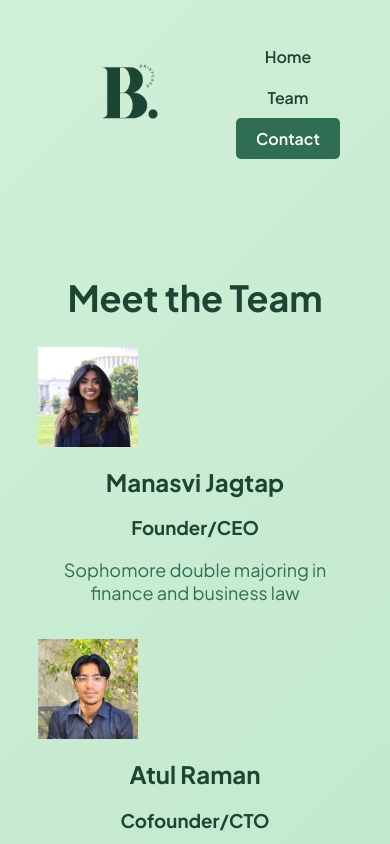
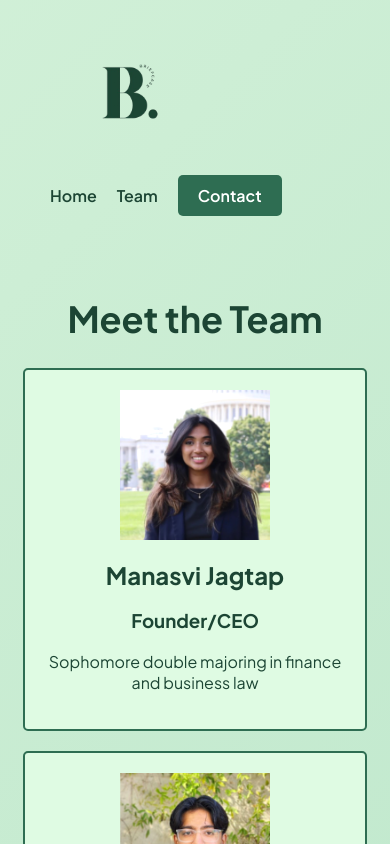
Before and after one commit to atul-raman/briefcase-site, a React (Create React App) app: page /team in a window 390 px wide. Shown: the top 844 px of the page. Built offline with nearby package versions, Linux system fonts and the light colour scheme.

Commit message:
Updated to make mobile responsive

```diff
--- a/src/components/Home.css
+++ b/src/components/Home.css
@@ -29,10 +29,12 @@
   color: #1b4332;
 }
 
-.hero-content p {
+/* Fixed container for typewriter text to avoid layout shift */
+.typewriter-container {
   font-size: 18px;
   margin-bottom: 35px;
   color: #2d6a4f;
+  min-height: 80px; /* Adjust based on your expected text height */
 }
 
 .email-form {
@@ -93,16 +95,13 @@
     max-width: 90%;
   }
 
+  /* On mobile, keep the email form in one row with equal widths */
   .email-form {
-    flex-direction: column;
+    flex-direction: row;
   }
 
   .email-form input[type="email"],
   .email-form button {
-    width: 100%;
-  }
-
-  .email-form input[type="email"] {
-    margin-bottom: 10px;
+    width: 50%;
   }
 }
--- a/src/components/Home.js
+++ b/src/components/Home.js
@@ -19,7 +19,8 @@ const Home = () => {
       <section className="hero">
         <div className="hero-content">
           <h1>Connecting Lawyers and Clients Seamlessly.</h1>
-          <p>
+          {/* Wrap the typewriter text in a container with fixed height */}
+          <div className="typewriter-container">
             <Typewriter
               words={[
                 'Find trusted legal professionals or new clients in one easy-to-use platform designed to streamline your experience.'
@@ -31,7 +32,7 @@ const Home = () => {
               deleteSpeed={50}
               delaySpeed={1000}
             />
-          </p>
+          </div>
           <form className="email-form" onSubmit={handleSubmit}>
             <input
               type="email"
--- a/src/components/Navbar.css
+++ b/src/components/Navbar.css
@@ -8,7 +8,6 @@ header {
   justify-content: space-between;
   align-items: center;
   padding: 10px 50px;
-  flex-wrap: wrap;
 }
 
 .logo img {
@@ -53,6 +52,7 @@ nav ul li a:hover {
   transform: translateY(-3px);
 }
 
+/* Adjustments for mobile view while keeping horizontal layout */
 @media (max-width: 768px) {
   header {
     padding: 10px 20px;
@@ -61,7 +61,7 @@ nav ul li a:hover {
     max-width: 120px;
   }
   nav ul {
-    flex-direction: column;
+    flex-direction: row; /* Keep items in one line */
     gap: 10px;
   }
 }
--- a/src/components/Team.css
+++ b/src/components/Team.css
@@ -1,12 +1,66 @@
+.hero {
+  display: flex;
+  flex-direction: column;
+  align-items: center;
+  text-align: center;
+  padding: 50px 20px;
+  gap: 30px;
+}
+
+.hero-content {
+  max-width: 800px;
+  animation: fadeIn 1s ease-out forwards;
+  opacity: 0;
+  transform: translateY(20px);
+}
+
+@keyframes fadeIn {
+  to {
+    opacity: 1;
+    transform: translateY(0);
+  }
+}
+
+.hero-content h1 {
+  font-size: 48px;
+  margin-bottom: 25px;
+  font-weight: 700;
+  color: #1b4332;
+}
+
+.team-members {
+  display: flex;
+  justify-content: space-around;
+  gap: 20px;
+  flex-wrap: wrap;
+}
+
+.team-member {
+  background-color: #d8f3dc;
+  border: 2px solid #2d6a4f;
+  border-radius: 5px;
+  padding: 20px;
+  width: 300px;
+  text-align: center;
+}
+
 .team-photo {
   display: block;
-  max-width: 150px;
-  margin-bottom: 10px;
+  max-width: 200px;  /* Increased image size */
+  width: 100%;
+  margin: 0 auto 10px;
 }
 
-/* Responsive style for team photos */
+/* Responsive styles for Team screen */
 @media (max-width: 768px) {
+  .hero-content h1 {
+    font-size: 36px;
+  }
+  .team-members {
+    flex-direction: column;
+    align-items: center;
+  }
   .team-photo {
-    max-width: 100px;
+    max-width: 150px;
   }
 }
--- a/src/components/Team.js
+++ b/src/components/Team.js
@@ -1,7 +1,5 @@
 import React from 'react';
 import './Team.css';
-
-
 
 const Team = () => {
   return (
@@ -28,16 +26,12 @@ const Team = () => {
                 alt="Atul Raman Headshot"
                 className="team-photo"
               />
-
               <h2>Atul Raman</h2>
               <h3>Cofounder/CTO</h3>
               <p>
                 Sophomore majoring in Computer Science with a focus in cybersecurity
               </p>
             </div>
-
-
-
           </div>
         </div>
       </section>
```
Also changed, not shown: src/components/Navbar.js (+6 -1 lines).
